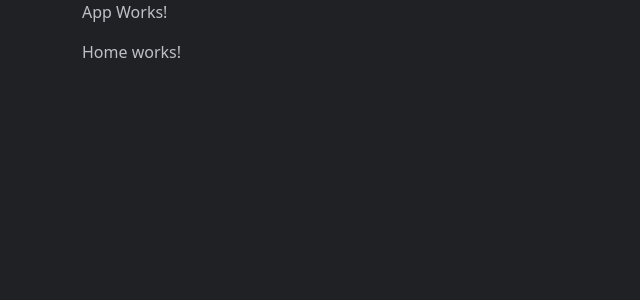
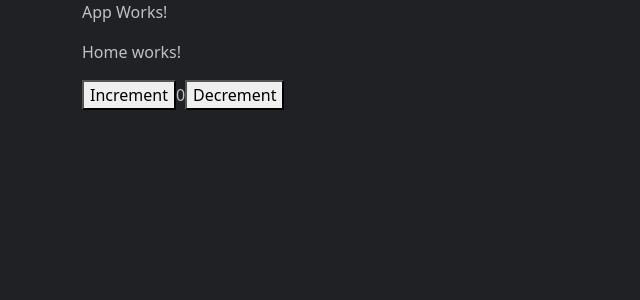
Before and after one commit to erdoganbulut/cra-template-typescript-redux-router-eslint-airbnb-sass, a React (Create React App) app: page / in a window 1280 px wide. Shown: the top 300 px of the page, without its empty margins (0-640 px from the left). Built offline with nearby package versions, Linux system fonts and the light colour scheme.

Commit message:
Add redux and redux toolkit support

```diff
--- a/package.json
+++ b/package.json
@@ -3,6 +3,7 @@
   "version": "0.1.0",
   "private": true,
   "dependencies": {
+    "@reduxjs/toolkit": "^1.7.1",
     "@testing-library/jest-dom": "^5.14.1",
     "@testing-library/react": "^12.0.0",
     "@testing-library/user-event": "^13.2.1",
@@ -13,8 +14,10 @@
     "bootstrap": "^5.1.3",
     "react": "^17.0.2",
     "react-dom": "^17.0.2",
+    "react-redux": "^7.2.6",
     "react-router-dom": "6",
     "react-scripts": "5.0.0",
+    "redux": "^4.1.2",
     "sass": "^1.45.0",
     "typescript": "^4.4.2",
     "web-vitals": "^2.1.0"
@@ -59,6 +62,7 @@
     "eslint-plugin-prettier": "^4.0.0",
     "eslint-plugin-react": "^7.27.1",
     "eslint-plugin-react-hooks": "^4.3.0",
-    "prettier": "^2.5.1"
+    "prettier": "^2.5.1",
+    "redux-devtools": "^3.7.0"
   }
 }
--- a/src/index.tsx
+++ b/src/index.tsx
@@ -2,6 +2,9 @@ import React from 'react';
 import ReactDOM from 'react-dom';
 
 import { BrowserRouter } from 'react-router-dom';
+
+import { Provider } from 'react-redux';
+import { store } from './store';
 
 import './styles/global.scss';
 
@@ -10,9 +13,11 @@ import reportWebVitals from './reportWebVitals';
 
 ReactDOM.render(
   <React.StrictMode>
-    <BrowserRouter>
-      <App />
-    </BrowserRouter>
+    <Provider store={store}>
+      <BrowserRouter>
+        <App />
+      </BrowserRouter>
+    </Provider>
   </React.StrictMode>,
   document.getElementById('root'),
 );
--- a/src/routes/Home/index.tsx
+++ b/src/routes/Home/index.tsx
@@ -1,7 +1,24 @@
 import React from 'react';
+import { useAppDispatch, useAppSelector } from '../../store/hooks';
+import { decrement, increment } from '../../store/slices/counter.slice';
 
 const Home = function () {
-  return <div className="Home">Home works!</div>;
+  const count = useAppSelector((state) => state.counter.value);
+  const dispatch = useAppDispatch();
+  return (
+    <div className="Home">
+      <p>Home works!</p>
+      <div>
+        <button aria-label="Increment value" onClick={() => dispatch(increment())}>
+          Increment
+        </button>
+        <span>{count}</span>
+        <button aria-label="Decrement value" onClick={() => dispatch(decrement())}>
+          Decrement
+        </button>
+      </div>
+    </div>
+  );
 };
 
 export default Home;
--- /dev/null
+++ b/src/store/hooks.ts
@@ -0,0 +1,5 @@
+import { TypedUseSelectorHook, useDispatch, useSelector } from 'react-redux';
+import type { RootState, AppDispatch } from './index';
+
+export const useAppDispatch = () => useDispatch<AppDispatch>();
+export const useAppSelector: TypedUseSelectorHook<RootState> = useSelector;
--- /dev/null
+++ b/src/store/index.ts
@@ -0,0 +1,11 @@
+import { configureStore } from '@reduxjs/toolkit';
+import counterReducer from './slices/counter.slice';
+
+export const store = configureStore({
+  reducer: {
+    counter: counterReducer,
+  },
+});
+
+export type RootState = ReturnType<typeof store.getState>;
+export type AppDispatch = typeof store.dispatch;
--- /dev/null
+++ b/src/store/slices/counter.slice.ts
@@ -0,0 +1,35 @@
+import { createSlice, PayloadAction } from '@reduxjs/toolkit';
+import type { RootState } from '../index';
+
+interface CounterState {
+  value: number;
+}
+
+const initialState: CounterState = {
+  value: 0,
+};
+
+export const counterSlice = createSlice({
+  name: 'counter',
+  initialState,
+  reducers: {
+    increment: (_state) => {
+      const state = _state;
+      state.value += 1;
+    },
+    decrement: (_state) => {
+      const state = _state;
+      state.value -= 1;
+    },
+    incrementByAmount: (_state, _action: PayloadAction<number>) => {
+      const state = _state;
+      state.value += _action.payload;
+    },
+  },
+});
+
+export const { increment, decrement, incrementByAmount } = counterSlice.actions;
+
+export const selectCount = (_state: RootState) => _state.counter.value;
+
+export default counterSlice.reducer;
```
Also changed, not shown: 1 other file (tests, documents, lock files or other folders).
